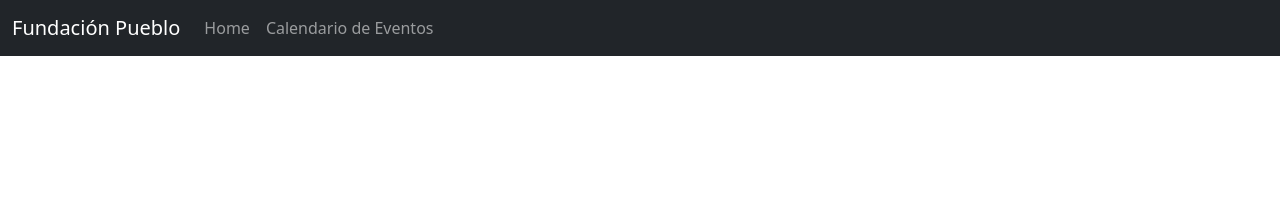
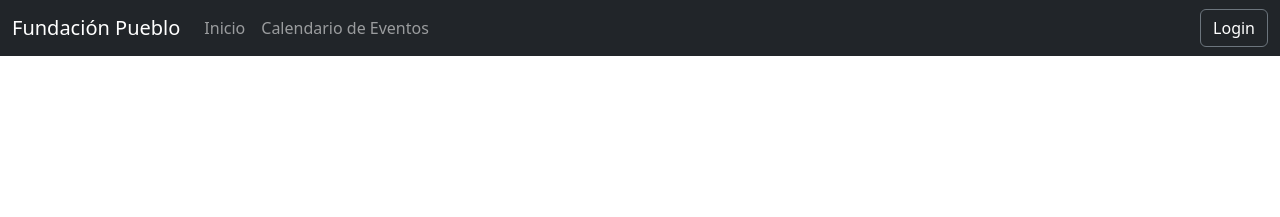
Before and after one commit to Dragonhak/Proyecto9, a Django app: page / in a window 1280 px wide. Shown: the top 217 px of the page. Run offline with Django 4.2, Linux system fonts and the light colour scheme.

Commit message:
btn login

```diff
--- a/proyecto9/templates/base/navbar.html
+++ b/proyecto9/templates/base/navbar.html
@@ -8,7 +8,7 @@
     <div class="collapse navbar-collapse" id="navbarCollapse">
     <ul class="navbar-nav me-auto mb-2 mb-md-0">
         <li class="nav-item">
-        <a class="nav-link " aria-current="page" href="{% url 'home' %}">Home</a>
+        <a class="nav-link " aria-current="page" href="{% url 'home' %}">Inicio</a>
         </li>
         <li class="nav-item">
         <a class="nav-link " href="{% url 'listaEventos' %}">Calendario de Eventos</a>
@@ -17,6 +17,29 @@
         <a class="nav-link disabled">Disabled</a>
         </li>-->
     </ul>
+    <form class="d-flex" role="search">
+        <style>
+            .btn-secondary {
+                --bs-btn-color: #ffffff;
+                --bs-btn-bg: #212529;
+                --bs-btn-border-color: #6c757d;
+                --bs-btn-hover-color: #fff;
+                --bs-btn-hover-bg: #5c636a;
+                --bs-btn-hover-border-color: #565e64;
+                --bs-btn-focus-shadow-rgb: 130,138,145;
+                --bs-btn-active-color: #fff;
+                --bs-btn-active-bg: #565e64;
+                --bs-btn-active-border-color: #51585e;
+                --bs-btn-active-shadow: inset 0 3px 5pxrgba(0, 0, 0, 0.125);
+                --bs-btn-disabled-color: #fff;
+                --bs-btn-disabled-bg: #6c757d;
+                --bs-btn-disabled-border-color: #6c757d;
+            }
+        </style>
+        <button type="button" class="btn btn-secondary">Login</button>
+    </form>
+
+
 
     </div>
 </div>
--- a/proyecto9/templates/home/home.html
+++ b/proyecto9/templates/home/home.html
@@ -1,7 +1,7 @@
 
 {% extends "base/base_generic.html" %}
 
-{% block title %}<title>Home</title>{% endblock %}
+{% block title %}<title>Inicio</title>{% endblock %}
 
 {% block content %}
 <main>
@@ -75,10 +75,10 @@
       <div class="col-lg-6">
         <h1 class="display-5 fw-bold lh-1 mb-3">Información de contactos</h1>
 
-        <p class="lead"><a href="https://www.google.com.ar/maps/place/Av.+Espa%C3%B1a+395,+H3503+Barranqueras,+Chaco/@-27.4860315,-58.9562206,17z/data=!3m1!4b1!4m5!3m4!1s0x944572cde861393d:0xcdda960dff8f3f4c!8m2!3d-27.4860363!4d-58.9540319?hl=en" target="_blank">Av. España 395. Barranqueras, Chaco</a></p>
-        <p class="lead"><a href="mailto:fundacionpueblochaco@gmail.com">fundacionpueblochaco@gmail.com</a></p>
-        <p class="lead"><a href="https://www.facebook.com/fundacion.pueblo/" target="_blank">@fundacion.pueblo</a></p>
-        <p class="lead"><a href="https://www.instagram.com/fundacion.pueblo/?hl=es-la/" target="_blank">@fundacion.pueblo</a></p>
+        <p class="lead"><strong>Lugar: </strong><a href="https://www.google.com.ar/maps/place/Av.+Espa%C3%B1a+395,+H3503+Barranqueras,+Chaco/@-27.4860315,-58.9562206,17z/data=!3m1!4b1!4m5!3m4!1s0x944572cde861393d:0xcdda960dff8f3f4c!8m2!3d-27.4860363!4d-58.9540319?hl=en" target="_blank">Av. España 395. Barranqueras, Chaco</a></p>
+        <p class="lead"><strong>Email: </strong><a href="mailto:fundacionpueblochaco@gmail.com">fundacionpueblochaco@gmail.com</a></p>
+        <p class="lead"><strong>Facebook: </strong><a href="https://www.facebook.com/fundacion.pueblo/" target="_blank">@fundacion.pueblo</a></p>
+        <p class="lead"><strong>Instagram: </strong><a href="https://www.instagram.com/fundacion.pueblo/?hl=es-la/" target="_blank">@fundacion.pueblo</a></p>
       </div>
     </div>
   </div>
```
